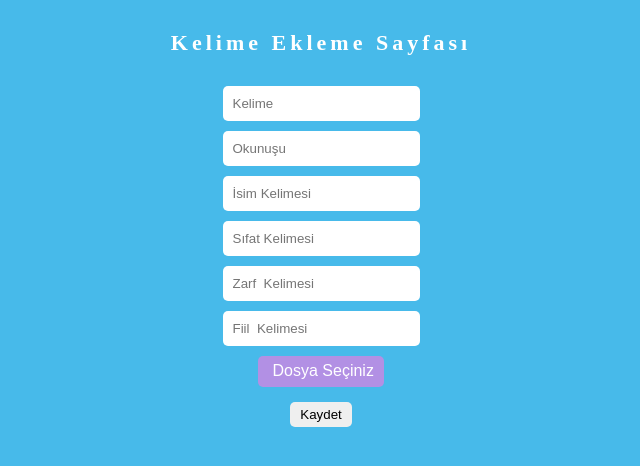
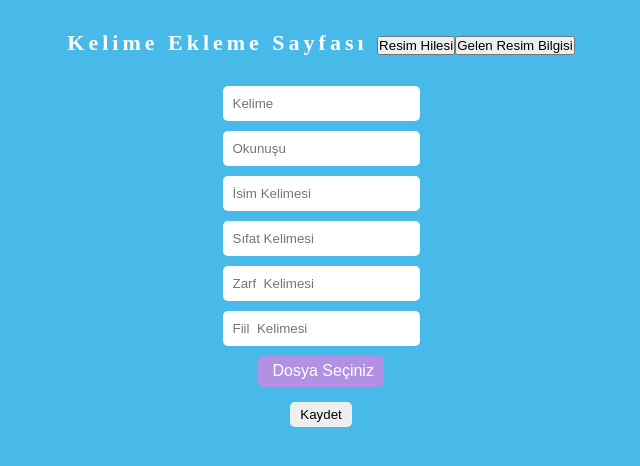
Before and after one commit to aslansergen/kelime-ezber-vue, a Vue app: page /yeni-kelime in a window 1280 px wide. Shown: the top 466 px of the page, without its empty margins (319-959 px from the left). Built offline with nearby package versions, Linux system fonts and the light colour scheme.

Commit message:
silinn resmin yolu klimenn bilgilerindn kaldırıldı

```diff
--- a/src/pages/AddingNewWord.vue
+++ b/src/pages/AddingNewWord.vue
@@ -1,6 +1,10 @@
 <template>
     <div class="form">
-        <h2 class="pageTitle">Kelime Ekleme Sayfası</h2>
+        <h2 class="pageTitle">
+            Kelime Ekleme Sayfası
+            <button @click="resimHile">Resim Hilesi</button>
+            <button @click="consoleData">Gelen Resim Bilgisi</button>
+        </h2>
         <input type="text" placeholder="Kelime" :class="{error:kelimeInValid}" v-model="wordData.kelime" :disabled="formDisabled">
         <p class="inputErrorText">Lütfen Kelime Giriniz...</p>
         <input type="text" placeholder="Okunuşu" :class="{error:okunusInValid}" v-model="wordData.okunus" :disabled="formDisabled">
@@ -20,7 +24,7 @@
     </div>
 </template>
 <script>
-import {auth ,createUser,db,getDocs,getDoc,signInWithEmailAndPassword,
+import {auth ,createUser,db,getDocs,getDoc,
   collection ,addDoc,deleteDoc, doc, updateDoc,signOut, storage, ref, uploadBytes,getDownloadURL,
     deleteObject,
 } from '../firebase/config';
@@ -56,19 +60,24 @@ export default {
         }
     },
     methods: {
+        consoleData: function(){
+            console.log(this.wordData)
+        },
+        resimHile: function(){
+            this.wordData.resimYol = null;
+            this.uploadedImageShow = false;
+        },
         deleteImage: async function(){
-            console.log('lan lun ');
             const fileRef = ref(storage, this.wordData.resimYol);
             try {
-                let cc = await deleteObject(fileRef);
+                await deleteObject(fileRef);
                 this.wordData.resimYol = null;
                 this.uploadedImageShow = false;
-                console.log(cc);
+                const docRef = doc(db,this.dbName,this.wordData.id)
+                await  updateDoc(docRef,this.wordData);
             } catch (error) {
                 console.log(error);
             }
-
-
         },
         isDataValid: function(value){
             if(value !== null && value.trim() !== '' && value !== undefined){
@@ -177,7 +186,7 @@ export default {
     },
     computed: {
         changeImageBtnShow: function(){
-            return  this.editActive && this.wordData.resimYol !== null;
+            return this.editActive &&  this.isDataValid(this.wordData.resimYol);
         }
     },
     watch : {
@@ -219,7 +228,7 @@ export default {
         });
         if(this.editActive && this.$store.state.wordToReplace !== null){
             this.wordData = this.$store.state.wordToReplace;
-            this.uploadedImageShow = true;
+            this.uploadedImageShow = this.isDataValid(this.wordData.resimYol);
             this.sendButtonText = 'Güncelle';
         }
         console.log(this.editActive);
@@ -309,3 +318,5 @@ h2{
     background-color: #e2e2e2;
 }
 </style>
+
+<!-- resim silindiğinde resmin kayıtlı olduğu  kelideki resim Yoluda silinmeli -->
```
